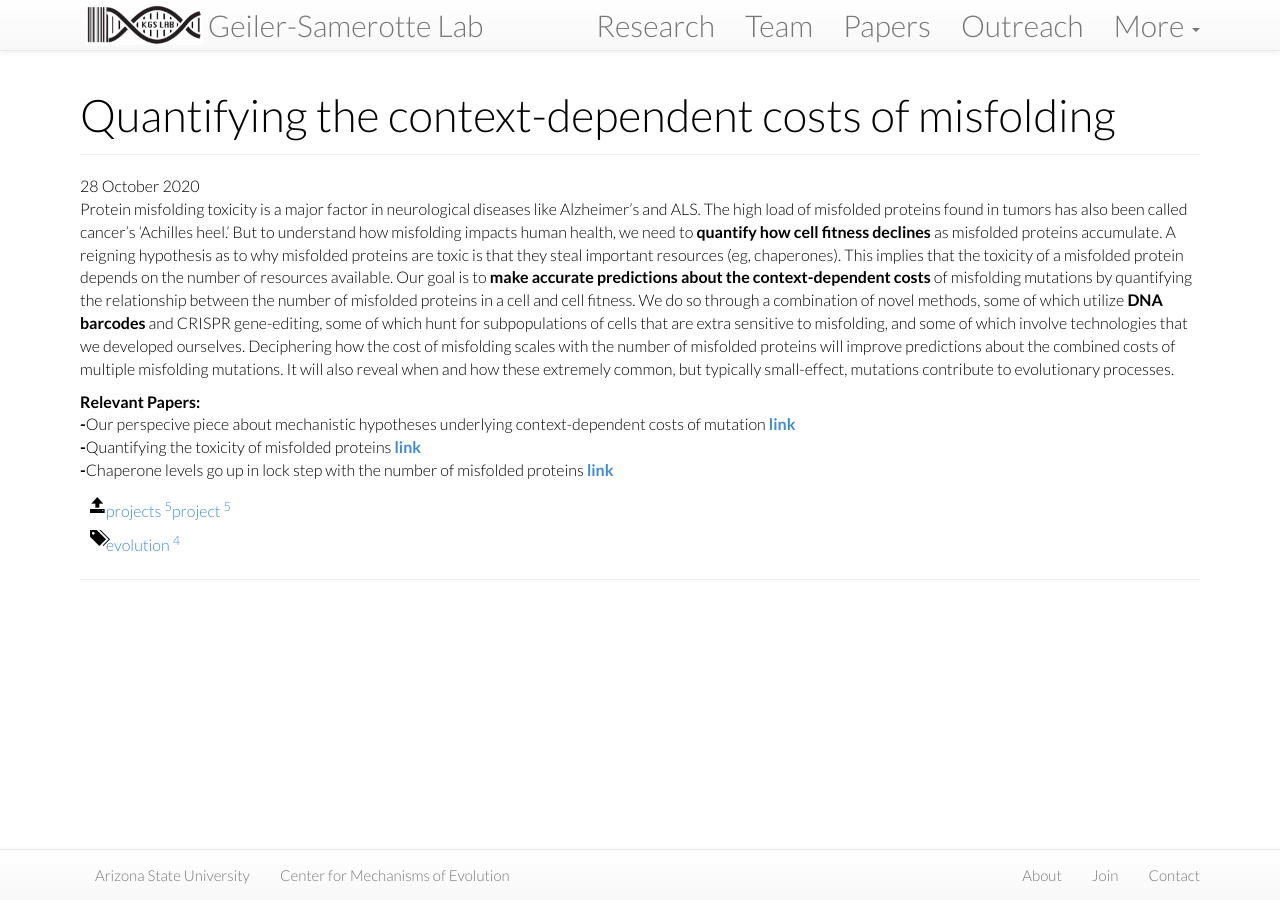
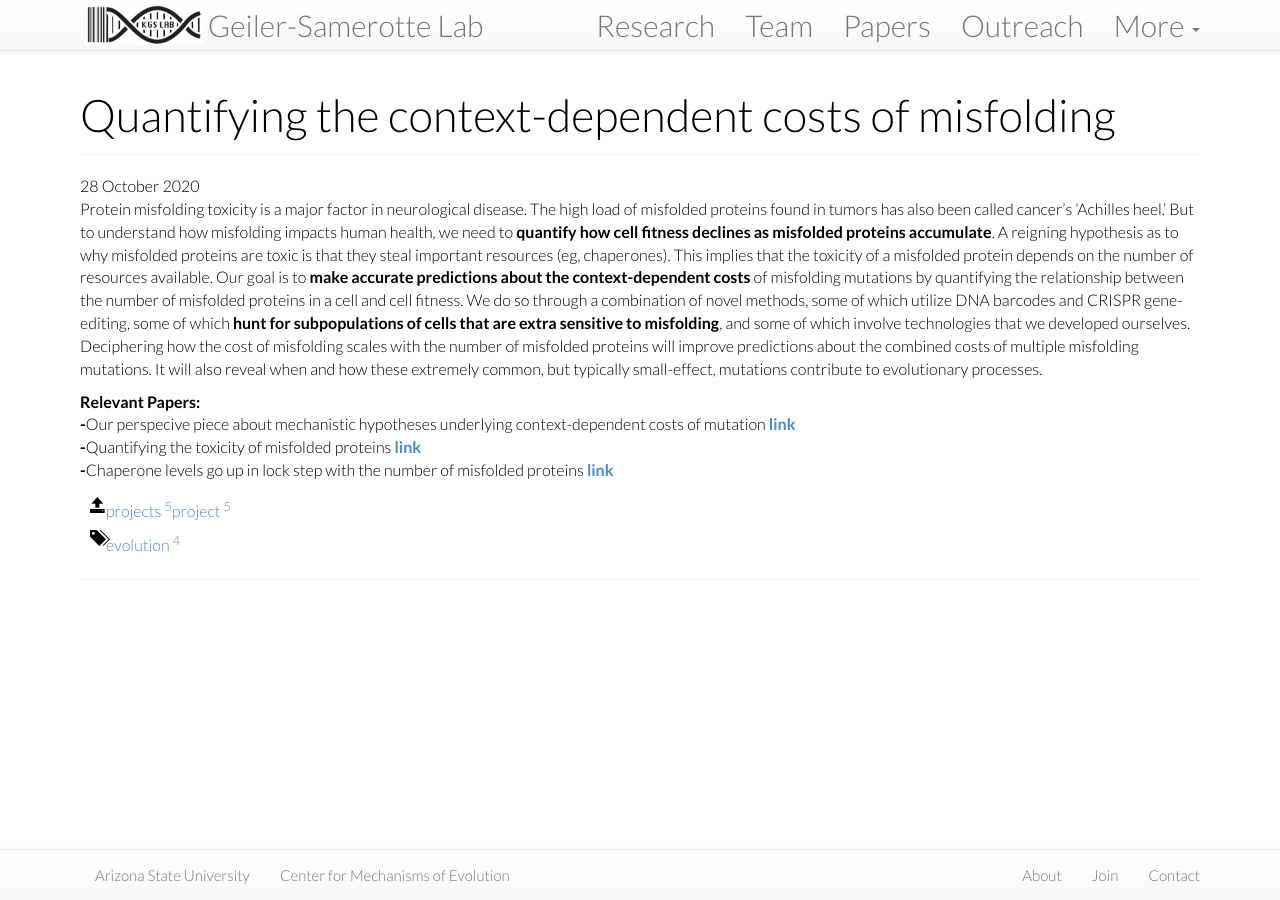
Before and after one commit to Samerotte-Lab/Samerotte-Lab.github.io, a Jekyll site: the page built from projects/_posts/2020-10-28-misfolding.md, in a window 1280 px wide. Built offline with Jekyll 4.4.1, drawn with Linux system fonts in a browser that asks for light colours; nearby versions of some CDN libraries.

Commit message:
misfolding edits

```diff
--- a/projects/_posts/2020-10-28-misfolding.md
+++ b/projects/_posts/2020-10-28-misfolding.md
@@ -8,7 +8,7 @@ tags: [evolution]
 ---
 {% include JB/setup %}
 
-Protein misfolding toxicity is a major factor in neurological diseases like Alzheimer's and ALS. The high load of misfolded proteins found in tumors has also been called cancer's ‘Achilles heel.’ But to understand how misfolding impacts human health, we need to <b>quantify how cell fitness declines</b> as misfolded proteins accumulate. A reigning hypothesis as to why misfolded proteins are toxic is that they steal important resources (eg, chaperones). This implies that the toxicity of a misfolded protein depends on the number of resources available. Our goal is to <b>make accurate predictions about the context-dependent costs</b> of misfolding mutations by quantifying the relationship between the number of misfolded proteins in a cell and cell fitness. We do so through a combination of novel methods, some of which utilize <b>DNA barcodes</b> and CRISPR gene-editing, some of which hunt for subpopulations of cells that are extra sensitive to misfolding, and some of which involve technologies that we developed ourselves. Deciphering how the cost of misfolding scales with the number of misfolded proteins will improve predictions about the combined costs of multiple misfolding mutations. It will also reveal when and how these extremely common, but typically small-effect, mutations contribute to evolutionary processes.
+Protein misfolding toxicity is a major factor in neurological disease. The high load of misfolded proteins found in tumors has also been called cancer's ‘Achilles heel.’ But to understand how misfolding impacts human health, we need to <b>quantify how cell fitness declines as misfolded proteins accumulate</b>. A reigning hypothesis as to why misfolded proteins are toxic is that they steal important resources (eg, chaperones). This implies that the toxicity of a misfolded protein depends on the number of resources available. Our goal is to <b>make accurate predictions about the context-dependent costs</b> of misfolding mutations by quantifying the relationship between the number of misfolded proteins in a cell and cell fitness. We do so through a combination of novel methods, some of which utilize DNA barcodes and CRISPR gene-editing, some of which <b>hunt for subpopulations of cells that are extra sensitive to misfolding</b>, and some of which involve technologies that we developed ourselves. Deciphering how the cost of misfolding scales with the number of misfolded proteins will improve predictions about the combined costs of multiple misfolding mutations. It will also reveal when and how these extremely common, but typically small-effect, mutations contribute to evolutionary processes.
 
 <b>Relevant Papers:</b><br>
 <b>-</b>Our perspecive piece about mechanistic hypotheses underlying context-dependent costs of mutation <b>[link](https://kgslab.org/papers/paper/context-dependence-review)</b><br>
```
